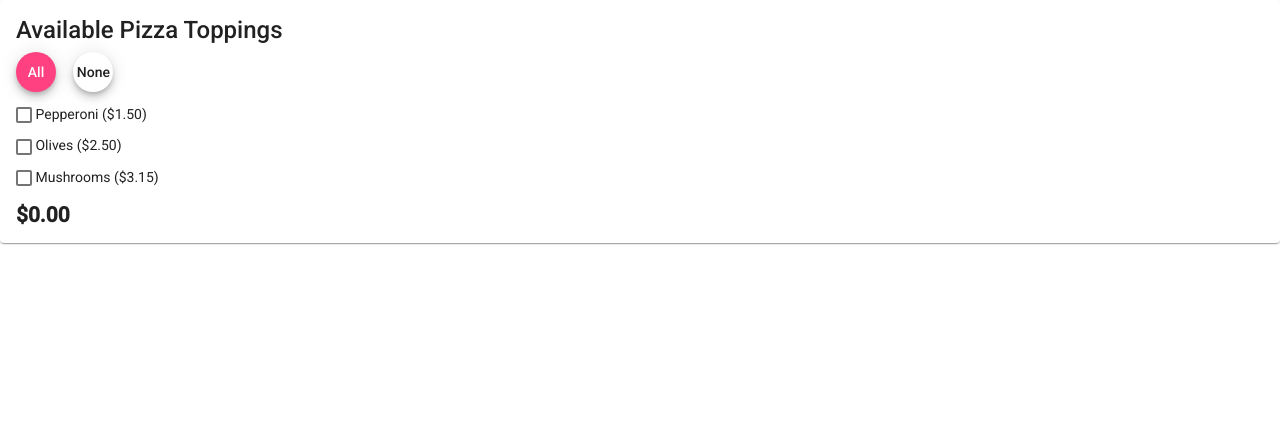
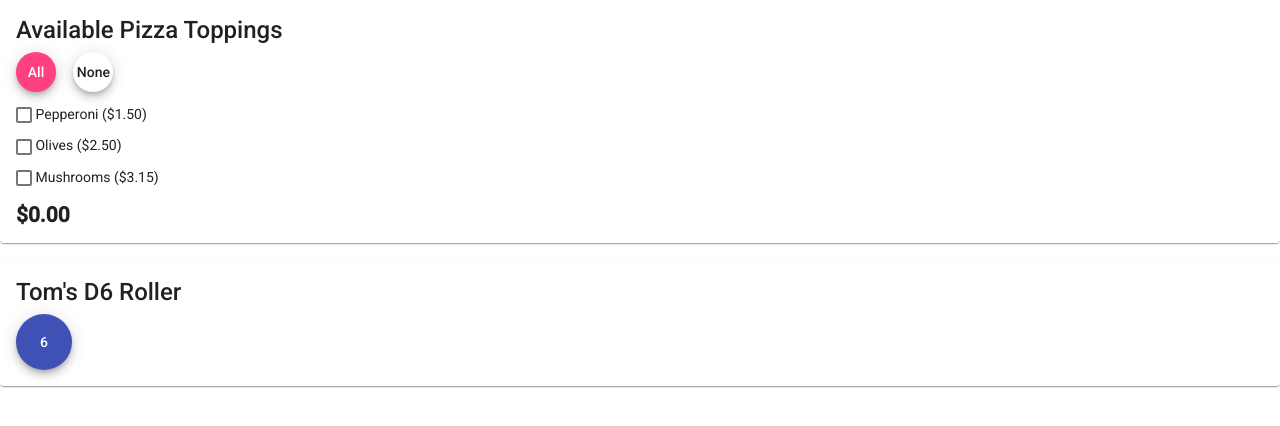
Before and after one commit to 2021-spring-jsf-tuth/components, an Angular app: page / in a window 1280 px wide. Shown: the top 426 px of the page. Built offline with nearby package versions, Linux system fonts and the light colour scheme.

Commit message:
A D6 roller : - )

```diff
--- a/src/app/app.component.html
+++ b/src/app/app.component.html
@@ -1 +1,3 @@
 <app-pizza-toppings></app-pizza-toppings>
+<br>
+<app-tjs-roll-d6></app-tjs-roll-d6>
--- a/src/app/app.module.ts
+++ b/src/app/app.module.ts
@@ -10,11 +10,13 @@ import { BrowserAnimationsModule } from '@angular/platform-browser/animations';
 import { MatCardModule } from '@angular/material/card';
 import { MatButtonModule } from '@angular/material/button';
 import { MatCheckboxModule } from '@angular/material/checkbox';
+import { TjsRollD6Component } from './tjs-roll-d6/tjs-roll-d6.component';
 
 @NgModule({
   declarations: [
     AppComponent,
-    PizzaToppingsComponent
+    PizzaToppingsComponent,
+    TjsRollD6Component
   ],
   imports: [
     BrowserModule,
--- /dev/null
+++ b/src/app/tjs-roll-d6/tjs-roll-d6.component.html
@@ -0,0 +1,14 @@
+<mat-card>
+    <mat-card-title>
+        Tom's D6 Roller
+    </mat-card-title>
+    <mat-card-content>
+        <button
+            mat-fab
+            color="primary"
+            (click)="roll()"
+        >
+            {{ value }}
+        </button>
+    </mat-card-content>
+</mat-card>
--- /dev/null
+++ b/src/app/tjs-roll-d6/tjs-roll-d6.component.ts
@@ -0,0 +1,21 @@
+import { Component, OnInit } from '@angular/core';
+
+@Component({
+  selector: 'app-tjs-roll-d6',
+  templateUrl: './tjs-roll-d6.component.html',
+  styleUrls: ['./tjs-roll-d6.component.css']
+})
+export class TjsRollD6Component implements OnInit {
+
+  constructor() { }
+
+  ngOnInit(): void {
+    this.roll();
+  }
+
+  value = 0;
+
+  roll() {
+    this.value = Math.floor(Math.random() * 6) + 1;
+  }
+}
```
Also changed, not shown: src/app/tjs-roll-d6/tjs-roll-d6.component.css (added), 1 other file (tests, documents, lock files or other folders).
